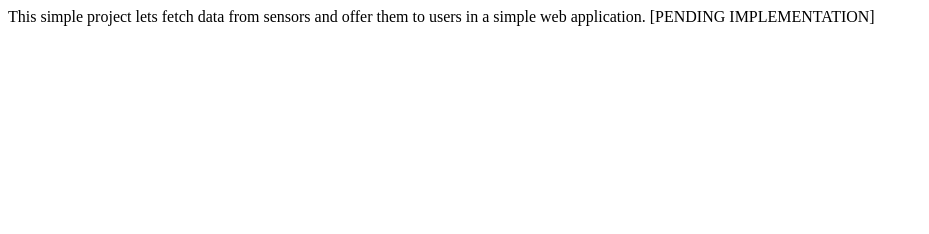
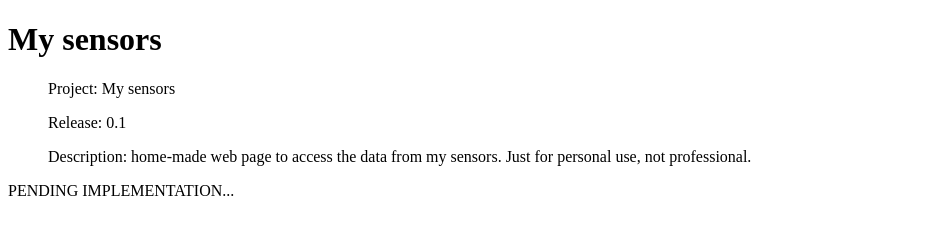
Before and after one commit to carlostechinnovation/sensores, a plain HTML site: page docs/index.html in a window 1280 px wide. Shown: the whole page, without its empty margins (0-929 px from the left). Drawn offline with Linux system fonts and the light colour scheme.

Commit message:
Estructura inicial

```diff
--- a/docs/index.html
+++ b/docs/index.html
@@ -4,9 +4,15 @@
     <meta charset="UTF-8">
     <title>My sensors</title>
 </head>
+
 <body>
-This simple project lets fetch data from sensors and offer them to users in a simple web application.
+<h1>My sensors</h1>
+<ul>
+    <p>Project: My sensors</p>
+    <p>Release: 0.1</p>
+    <p>Description: home-made web page to access the data from my sensors. Just for personal use, not professional.</p>
+</ul>
+    PENDING IMPLEMENTATION...
+</body>
 
-[PENDING IMPLEMENTATION]
-</body>
 </html>
```
Also changed, not shown: 1 other file.
